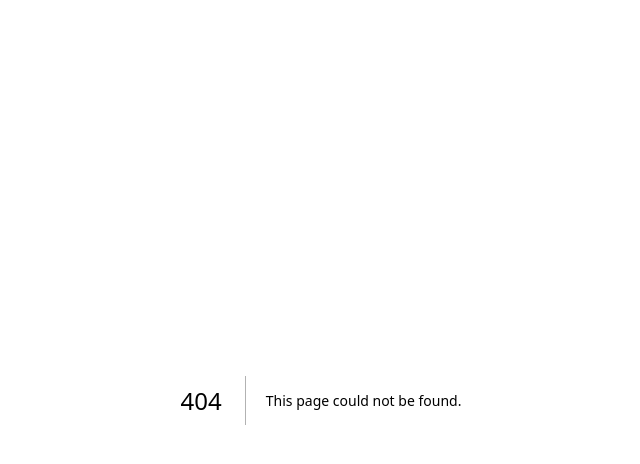
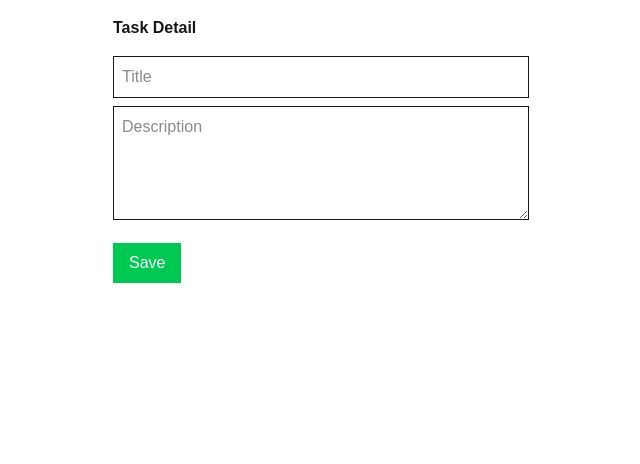
Before and after one commit to meguminouo/map, a Next.js app: page /task/1 in a window 1280 px wide. Before the commit this address had no page. Shown: the top 464 px of the page, without its empty margins (319-959 px from the left). Built offline with nearby package versions, Linux system fonts and the light colour scheme.

Commit message:
feat: add task id page

```diff
--- a/src/app/page.js
+++ b/src/app/page.js
@@ -1,8 +1,8 @@
 'use client';
 
 // 導入必要的模組和元件
-import Image from "next/image";
-import { useState } from "react";
+import Link from "next/link";
+import { useState, useEffect } from "react";
 import TaskList from "../compoents/TaskList";
 
 // 主頁面元件
@@ -16,20 +16,41 @@ export default function Home() {
   // setNewTask: 用於更新 newTask 的函數
   const [newTask, setNewTask] = useState("");
 
+  const [nextId, setNextId] = useState(1); // 儲存下一個任務的 ID
+
+  useEffect(() => {
+      const savedTasks = JSON.parse(localStorage.getItem("tasks")) || []; // 從 localStorage 獲取任務列表
+      setTasks(savedTasks); // 更新任務列表狀態
+      const maxId = savedTasks.reduce((max, task) => Math.max(max, task.id), 0); // 獲取任務列表中的最大 ID
+      setNextId(maxId + 1); // 設置下一個任務的 ID
+    }, []);
+
   // 添加新任務的函數
   const addTask = () => {
     console.log("Before: ", tasks);            // 印出添加前的任務列表
     console.log("New Task: ", newTask);        // 印出要添加的新任務
-    const updatedTasks = [...tasks, newTask];  // 使用展開運算符將新任務加入陣列
+    const newTaskObj = {
+      id: nextId,
+      title: newTask,
+      descripiton: '',
+    }; // 創建新任務物件
+    const updatedTasks = [...tasks, newTaskObj];  // 使用展開運算符將新任務加入陣列
     setTasks(updatedTasks);                    // 更新任務列表狀態
     console.log("After: ", updatedTasks);      // 印出添加後的任務列表
-    setNewTask("");                            // 清空輸入框
+    setNewTask('');                            // 清空輸入框
+
+    setNextId(nextId + 1);                    // 更新下一個任務的 ID
+    localStorage.setItem("tasks", JSON.stringify(updatedTasks)); // 儲存任務列表到 localStorage
   };
-
+  const handledelete = (index) => {
+    const newTask = tasks.filter((_, i) => i !== index); // 使用 filter 過濾掉要刪除的任務
+    setTasks(newTask); // 更新任務列表狀態
+    localStorage.setItem("tasks", JSON.stringify(newTask)); // 儲存更新後的任務列表到 localStorage
+  }
   // 渲染使用者界面
   return (
     // 主要容器，使用 Tailwind CSS 設置內邊距
-    <main className="p-4">
+    <main className="p-4 max-w-md mx-auto">
       {/* 標題 */}
       <h1 className="text-2xl font-bold">Task Board</h1>
 
@@ -52,7 +73,7 @@ export default function Home() {
       </div>
 
       {/* 任務列表元件 */}
-      <TaskList tasks={tasks} />
+      <TaskList tasks={tasks} onDelete={handledelete} />
     </main>
   );
 }
--- /dev/null
+++ b/src/app/task/[id]/page.js
@@ -0,0 +1,56 @@
+'use client';
+
+import { useRouter } from 'next/navigation';
+import { useEffect, useState } from 'react';
+
+export default function TaskDetail({params}) {
+    const router = useRouter();
+    const { id } = params; // 從路由參數中獲取任務 ID
+    const [title, setTitle] = useState(''); // 儲存任務標題
+    const [description, setDescription] = useState(''); // 儲存任務描述
+
+    const handleSave = () => {
+        const savedTask = JSON.parse(localStorage.getItem('tasks')) || []; // 從 localStorage 獲取任務列表
+        const updatedTasks = savedTask.map((task) =>
+            task.id === Number(id) ? { ...task, title, description } : task // 更新任務
+        );
+        localStorage.setItem('tasks', JSON.stringify(updatedTasks)); // 儲存更新後的任務列表
+        router.push('/'); // 返回主頁面
+    };
+
+    useEffect(() => {
+        const savedTask = JSON.parse(localStorage.getItem('tasks')) || []; // 從 localStorage 獲取任務列表
+        const task = savedTask.find((t) => t.id === Number(id)); // 根據 ID 查找任務
+        if (task) {
+            setTitle(task.title); // 設置任務標題
+            setDescription(task.description); // 設置任務描述
+        }
+    }, [id]);
+
+    return (
+        <main className="p-4 max-w-md mx-auto">
+            <h1 className="text-2x1 font-bold mb-4">
+                Task Detail
+            </h1>
+            <input
+                className="border p-2 w-full mb-2"
+                value={title}
+                onChange={(e) => setTitle(e.target.value)}
+                placeholder="Title"
+            />
+            <textarea
+                className="border p-2 w-full mb-4"
+                value={description}
+                onChange={(e) => setDescription(e.target.value)}
+                placeholder="Description"
+                rows={4}
+            />
+            <button
+                className="bg-green-500 text-white px-4 py-2"
+                onClick={handleSave}
+            >
+                Save
+            </button>
+        </main>
+    )
+}
--- a/src/compoents/TaskList.js
+++ b/src/compoents/TaskList.js
@@ -1,13 +1,27 @@
-export default function TaskList({ tasks }) {
+'use client';
+import Link from "next/link";
+import { use } from "react";
+
+export default function TaskList({ tasks, onDelete }) {
     return (
         <div className="space-y-2">
-            {tasks.map((task, index) => (
+            {tasks.map((task) => (
                 <li
-                    key={index}
-                    className="border p-2 rounded"
-
+                    key={task.id}
+                    className="border p-2 rounded flex justify-between items-center"
                 >
-                    {task}
+                    <Link
+                        href={`/task/${task.id}`}
+                        className="text-blue-500 hover:underline"
+                    >
+                        {task.title}
+                    </Link>
+                    <button
+                        className="text-red-500"
+                        onClick={() => onDelete(task.id)}
+                    >
+                        Delete
+                    </button>
                 </li>
             ))}
         </div>
```
